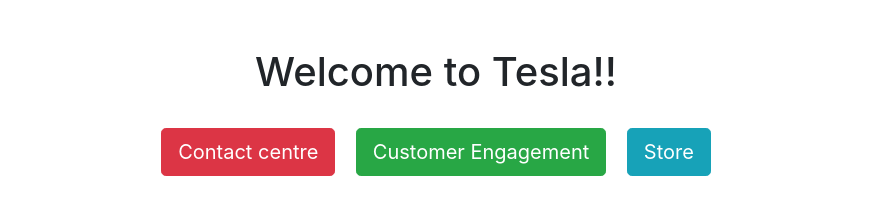
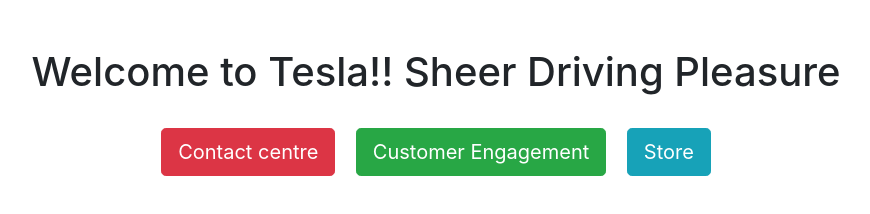
Before and after one commit to nikkirs/dss-heroku-sample, a website: page index.html in a window 1280 px wide. Shown: the whole page, without its empty margins (204-1074 px from the left). Drawn offline with nearby package versions, Linux system fonts and the light colour scheme.

Commit message:
Update index.html

```diff
--- a/index.html
+++ b/index.html
@@ -20,7 +20,7 @@
 </head>
 
 <body>
-    <h1 class="mt-5 text-center">Welcome to Tesla!!</h1>
+    <h1 class="mt-5 text-center">Welcome to Tesla!! Sheer Driving Pleasure</h1>
     <div class="mt-4 text-center">
         <a href="/tracking" type="button" class="btn btn-danger btn-lg mx-2 my-2">Contact centre</a>
         <a href="/curbside" type="button" class="btn btn-success btn-lg mx-2 my-2">Customer Engagement</a>
```
